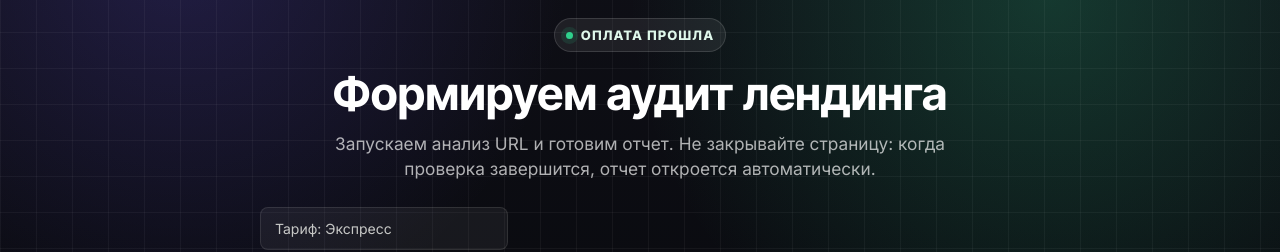
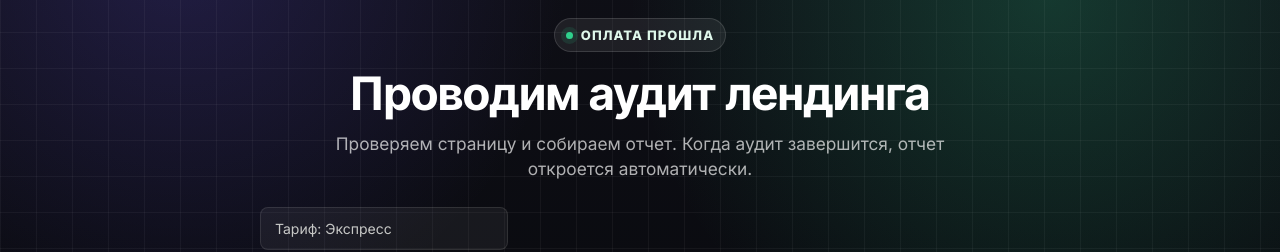
Before and after one commit to arefyevv/leadfix, a Next.js app: page /checkout/success in a window 1280 px wide. Shown: the part 148-400 px from the top of the page. Built offline with nearby package versions, Linux system fonts and the light colour scheme; no server answers.

Commit message:
Refine audit processing copy

```diff
--- a/src/components/PaymentProcessingScreen.tsx
+++ b/src/components/PaymentProcessingScreen.tsx
@@ -110,12 +110,12 @@ export function PaymentProcessingScreen({ leadId, plan, url }: PaymentProcessing
       <section className="success-card processing-card" aria-labelledby="processing-title">
         <p className="full-audit__eyebrow">Оплата прошла</p>
         <h1 id="processing-title">
-          {isExpertReview ? "Формируем AI-отчет для LeadFix Pro" : "Формируем аудит лендинга"}
+          {isExpertReview ? "Проводим аудит LeadFix Pro" : "Проводим аудит лендинга"}
         </h1>
         <p>
           {isExpertReview
-            ? "Сначала готовим автоматический AI-отчет. После этого результат уйдет в экспертную проверку, а вы сможете открыть базовый полный отчет сразу."
-            : "Запускаем анализ URL и готовим отчет. Не закрывайте страницу: когда проверка завершится, отчет откроется автоматически."}
+            ? "Проверяем страницу и готовим отчет. После автоматической проверки результат уйдет на экспертную доработку."
+            : "Проверяем страницу и собираем отчет. Когда аудит завершится, отчет откроется автоматически."}
         </p>
 
         <div className="success-meta processing-meta">
```
Also changed, not shown: app/globals.css.
